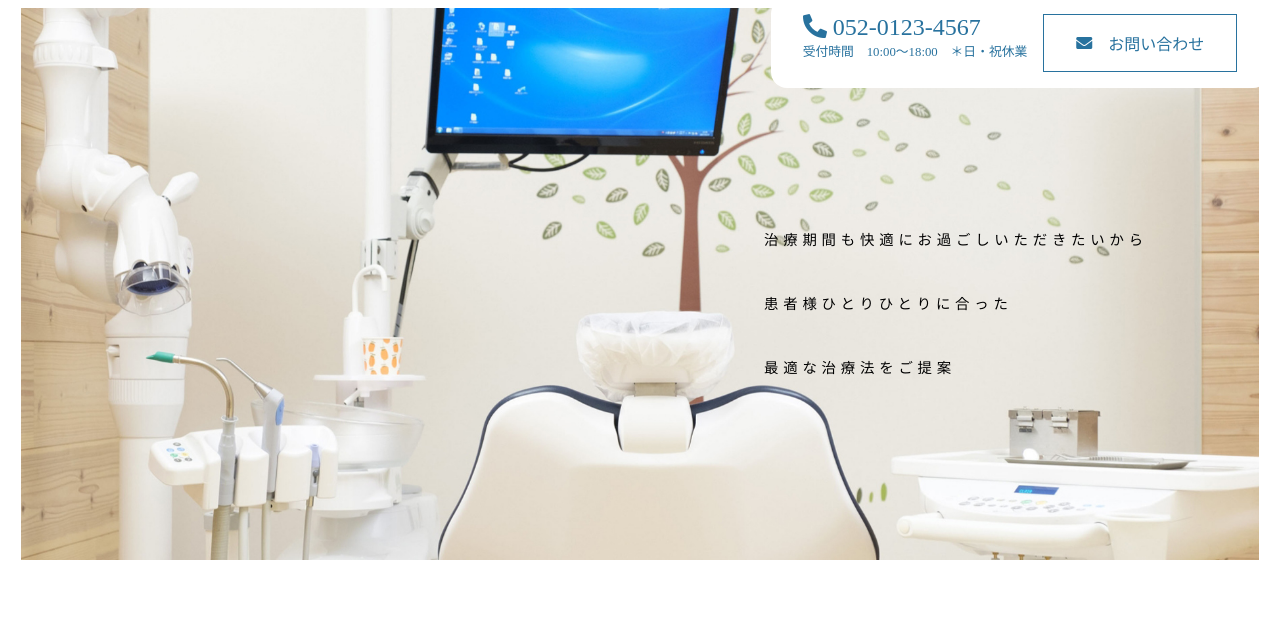
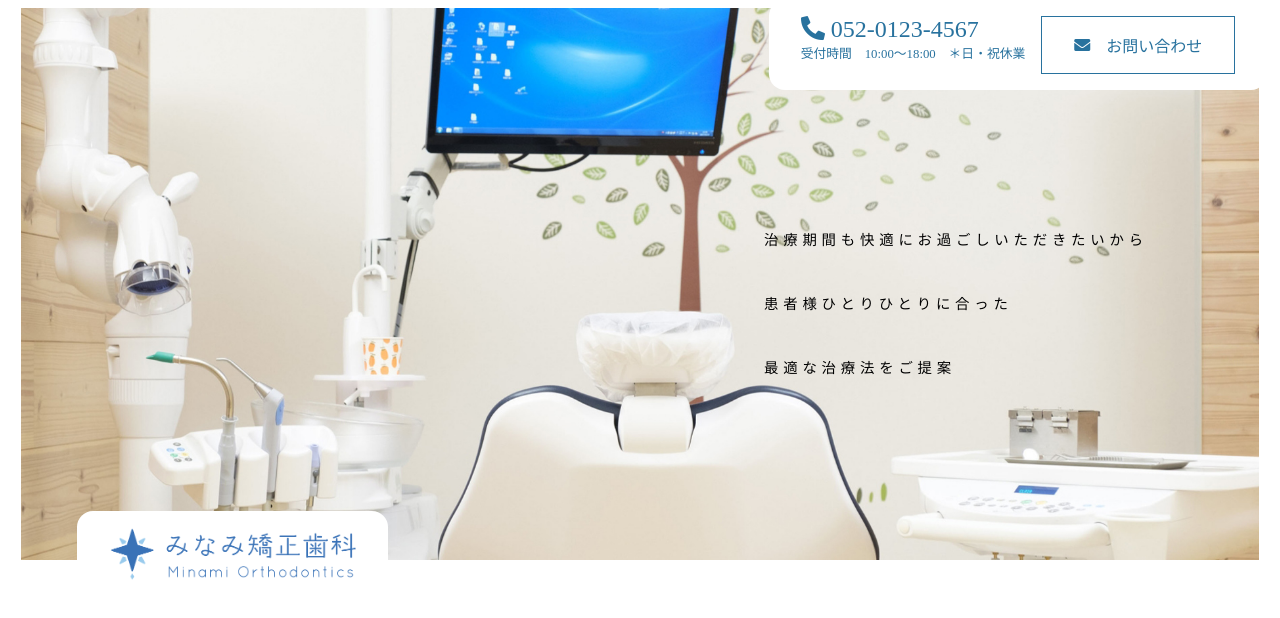
Before and after one commit to akiyama-prog/minami-dental-office, a Next.js app in the folder dental-site/: page / in a window 1280 px wide. Shown: the top 618 px of the page. Built offline with nearby package versions, Linux system fonts and the light colour scheme.

Commit message:
logo表示追加

```diff
--- a/dental-site/src/pages/index.tsx
+++ b/dental-site/src/pages/index.tsx
@@ -12,7 +12,7 @@ export default function Home() {
       </Head>
       <main>
         <div className={styles.eyecache}>
-          <img src="/img_main.jpg" alt="医院内の写真" />
+          <img className={styles.bgImg} src="/img_main.jpg" alt="医院内の写真" />
           <div className={styles.officeInfo}>
             <div>
               <p className={styles.tel}><i className="fas fa-phone fa-rotate-90"></i> 052-0123-4567</p>
@@ -25,6 +25,7 @@ export default function Home() {
             患者様ひとりひとりに合った<br />
             最適な治療法をご提案
           </p>
+          <img className={styles.logo} src="/logo.png" alt="みなみ矯正歯科" />
         </div>
       </main >
 
--- a/dental-site/src/styles/Home.module.scss
+++ b/dental-site/src/styles/Home.module.scss
@@ -9,7 +9,7 @@
 }
 .eyecache{
   position: relative;
-  img{
+  .bgImg{
     width: 100%;
     height: auto;
   }
@@ -21,19 +21,26 @@
     letter-spacing: .3rem;
     font-size: .9rem;
   }
-  .officeInfo{
+  .officeInfo, .logo{
     position: absolute;
-    top: -10px;
-    right: -10px;
-    color:$main-color;
-    display: flex;
     background: white;
     border-radius: 1rem;
     padding: 1rem 2rem;
+  }
+  .officeInfo{
+    top: -.5rem;
+    right: -.5rem;
+    color:$main-color;
+    display: flex;
     div p:nth-child(2){
       font-size: .8rem;
     }
-}
+  }
+  .logo{
+    bottom: -2rem;
+    left: 3.5rem;
+    width: 20%;
+  }
   p{
     margin: 0;
   }
```
